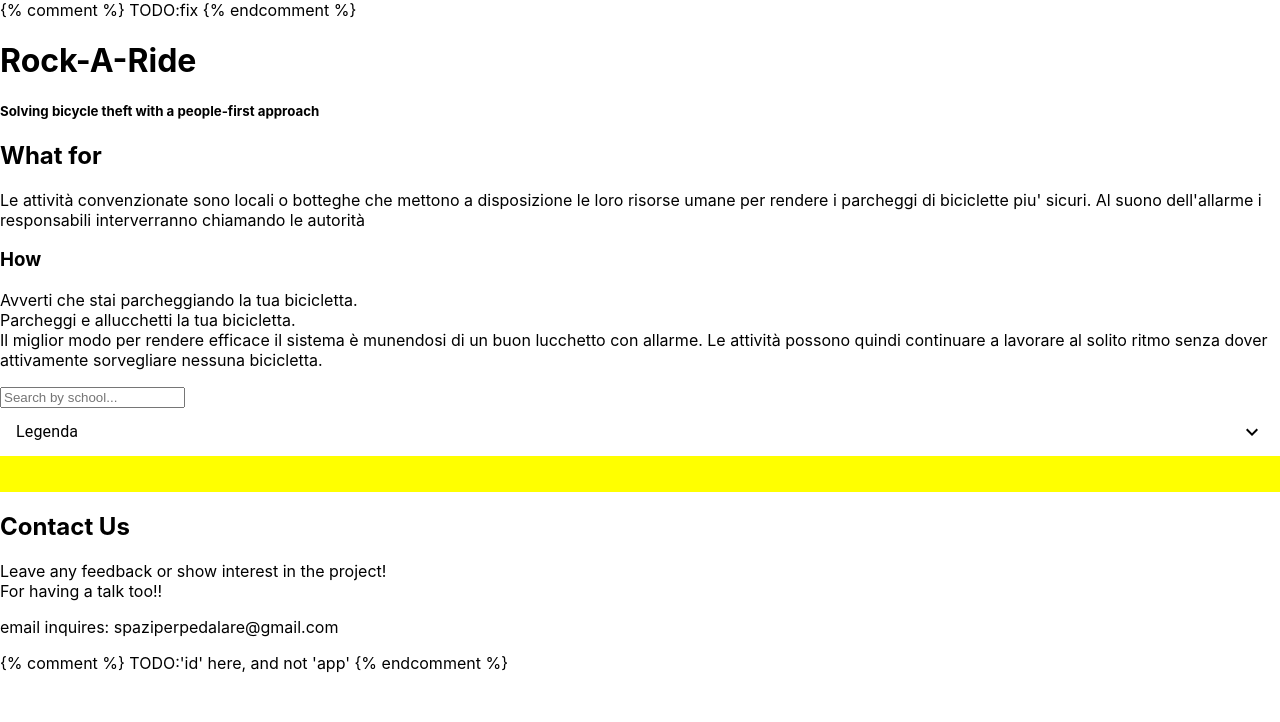
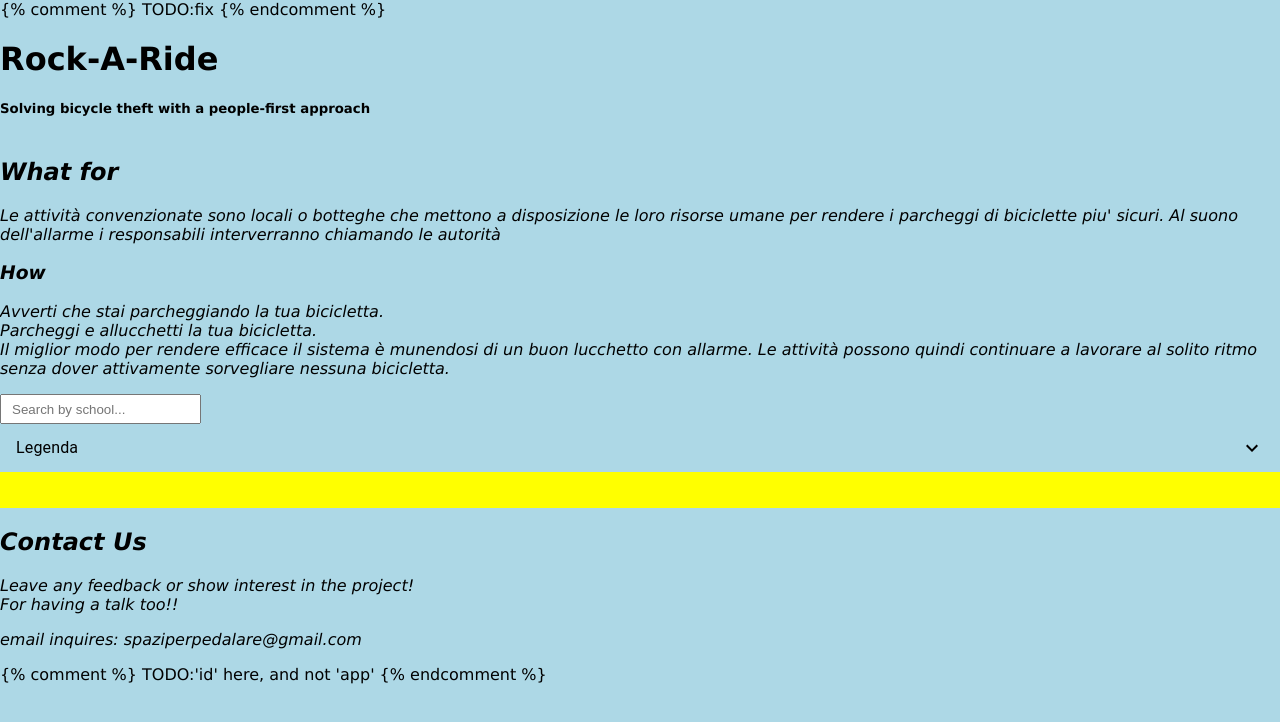
Before and after one commit to mHappah3019/parkings-frontend, a React (Create React App) app: page / in a window 1280 px wide. Shown: the top 722 px of the page. Built offline with nearby package versions, Linux system fonts and the light colour scheme; no server answers.

Commit message:
fixed styling(?)

```diff
--- a/src/App.js
+++ b/src/App.js
@@ -36,6 +36,9 @@ class App extends Component {
 
 
   render() {
+    const mainProps = { // make sure all required component's inputs/Props keys&types match
+      parkings: this.state.parkings
+    }
 
     return(
       <div>
@@ -43,7 +46,7 @@ class App extends Component {
         <Description/>
         <UserGuide/>
         <FilterableParkingsList
-          parkings = {this.state.parkings}/>
+          {...mainProps}/>
         <OutroParag/>
       </div>
     );
--- a/src/components/FilterableParkingList.js
+++ b/src/components/FilterableParkingList.js
@@ -12,9 +12,9 @@ class FilterableParkingsList extends React.Component {
         schoolFilter: '',
         securityLevel: 1
       };
-      this.props = {
+      /* this.props = {
         divSize: 0
-      };
+      }; */
 
       this.handleSchoolFilterChange = this.handleSchoolFilterChange.bind(this);
       this.handleSecurityLevelChange = this.handleSecurityLevelChange.bind(this);
--- a/src/index.css
+++ b/src/index.css
@@ -1,4 +1,4 @@
-body {
+/* body {
   margin: 0;
   font-family: -apple-system, BlinkMacSystemFont, 'Segoe UI', 'Roboto', 'Oxygen',
     'Ubuntu', 'Cantarell', 'Fira Sans', 'Droid Sans', 'Helvetica Neue',
@@ -11,3 +11,116 @@ code {
   font-family: source-code-pro, Menlo, Monaco, Consolas, 'Courier New',
     monospace;
 }
+ */
+
+
+* {
+  box-sizing: border-box;
+}
+
+html,
+body {
+  height: 100%;
+  margin: 0;
+  padding: 0;
+  background-color: lightblue;
+  font-family: verdana;
+}
+
+#main {
+  width: 100%;
+  height: 100%;
+  left: 0;
+  top: 0;
+}
+
+#app {
+  position: absolute;
+  width: 100%;
+  height: 100%;
+  overflow-y: scroll;
+}
+
+footer {
+  font-family: Arial, Helvetica, sans-serif;
+  background-color: #777;
+  padding: 10px;
+  text-align:left;
+  color: white;
+}
+
+.header {
+  padding:5px;
+  text-align: left;
+  background: white;
+  color: black;
+  font-size: 22px;
+}
+
+.headerPop {
+  color:midnightblue;
+}
+
+.headerSubText {
+  width: 60%;
+}
+
+.container {
+  border-radius: 10px;
+  background-color: #f2f2f2;
+  width: 100%;
+  border: solid lightblue 15px;
+  padding: 10px;
+}
+
+.column1 {
+  float: left;
+  width: 50%;
+  margin-top: 5px;
+  padding-left: 100px;
+}
+
+.column2 {
+  float: left;
+  width: 50%;
+  padding-top:75px;
+}
+
+.row:after {
+  content: "";
+  display: table;
+  clear: both;
+}
+
+.filterBar {
+  background-color: tomato;
+  height: 40px;
+}
+
+div.mildPadding {
+  padding: 5px;
+}
+
+input {
+  height: 30px;
+  padding: 10px;
+}
+
+select {
+  height: 30px;
+}
+
+.content {
+  font-style: italic;
+}
+
+#nospacing {
+  line-height: 5px;
+}
+
+/* Responsive layout - when the screen is less than 600px wide, make the two columns stack on top of each other instead of next to each other */
+@media screen and (max-width: 650px) {
+  .column1, .column2 {
+    width: 100%;
+  }
+}
```
